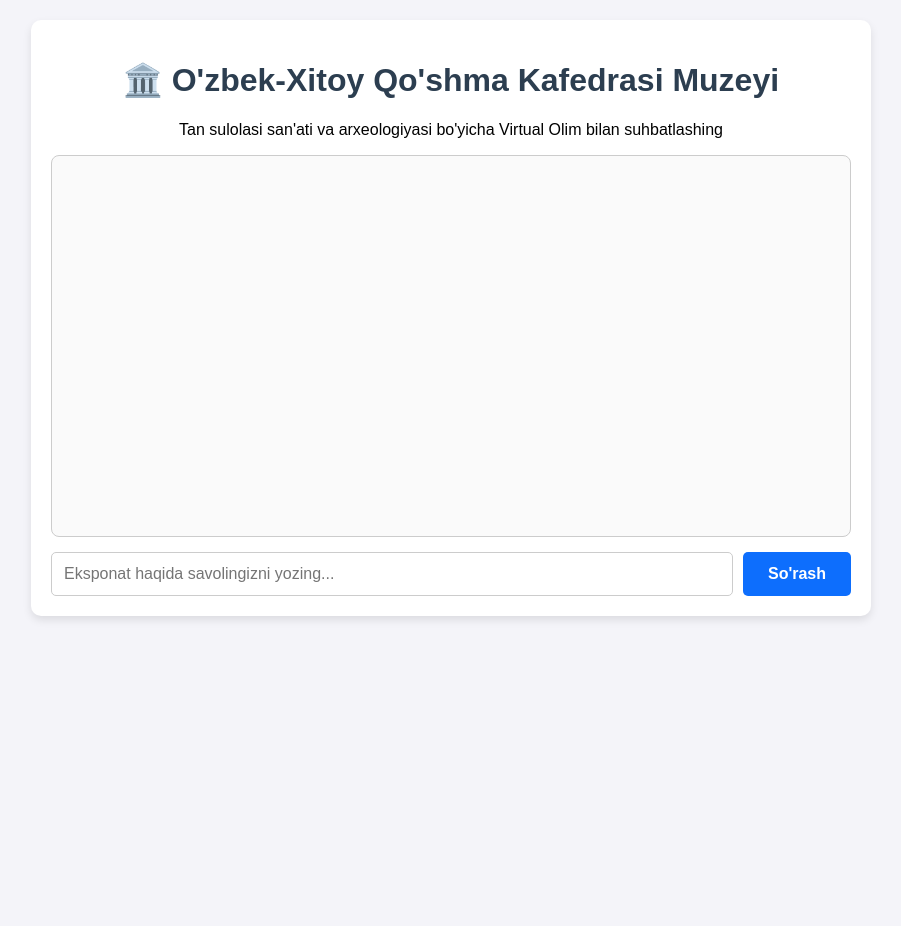
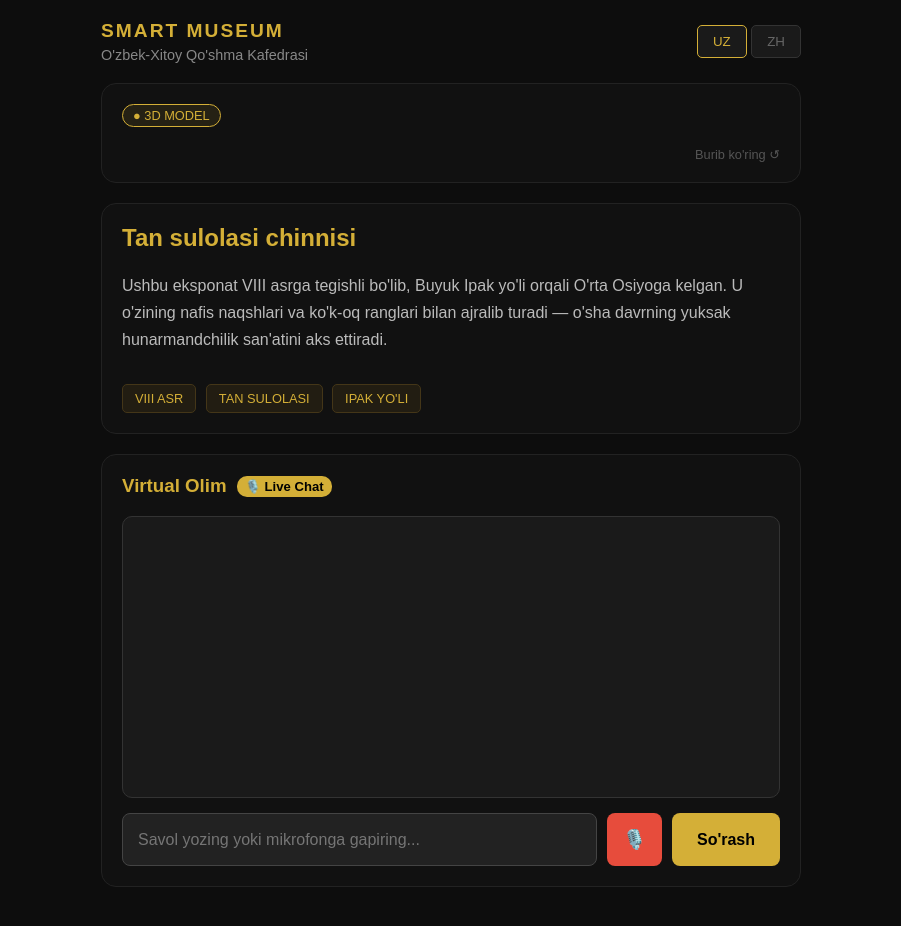
Before and after one commit to aiprogimini60-cmyk/smart-museum, a website: page public/index.html in a window 1280 px wide. Shown: the whole page, without its empty margins (189-1090 px from the left). Before the commit the page ends 800 px from the top, so only its background shows below. Drawn offline with Linux system fonts and the light colour scheme; some packages are replaced by stand-ins of ours; a script that the page names is missing.

Commit message:
Revamp index.html for Smart Museum theme
Updated title and styling for dark mode. Enhanced chat interface with new design elements.

```diff
--- a/public/index.html
+++ b/public/index.html
@@ -3,35 +3,133 @@
 <head>
     <meta charset="UTF-8">
     <meta name="viewport" content="width=device-width, initial-scale=1.0">
-    <title>Aqlli Muzey - Virtual Olim</title>
+    <title>Smart Museum</title>
+    <script type="module" src="https://ajax.googleapis.com/ajax/libs/model-viewer/3.4.0/model-viewer.min.js"></script>
     <style>
-        body { font-family: Arial, sans-serif; margin: 0; padding: 20px; background-color: #f4f4f9; text-align: center; }
-        .container { max-width: 800px; margin: auto; background: white; padding: 20px; border-radius: 10px; box-shadow: 0 4px 8px rgba(0,0,0,0.1); }
-        h1 { color: #2c3e50; }
-        #chat-box { height: 350px; overflow-y: auto; border: 1px solid #ccc; padding: 15px; margin-bottom: 15px; text-align: left; background: #fafafa; border-radius: 8px;}
-        .message { margin-bottom: 15px; padding: 10px; border-radius: 5px; line-height: 1.5;}
-        .user-msg { background: #d1e7dd; align-self: flex-end; border-left: 4px solid #0f5132;}
-        .ai-msg { background: #e2e3e5; border-left: 4px solid #41464b;}
+        body { background-color: #0d0d0d; color: #fff; font-family: sans-serif; margin: 0; padding: 20px; }
+        .container { max-width: 700px; margin: 0 auto; }
+        header { display: flex; justify-content: space-between; align-items: center; margin-bottom: 20px; }
+        .title { color: #d4af37; font-weight: bold; font-size: 1.2em; letter-spacing: 2px;}
+        .subtitle { color: #888; font-size: 0.9em; margin-top: 5px;}
+        .lang-btn { background: #1a1a1a; color: #666; border: 1px solid #333; padding: 8px 15px; border-radius: 5px; cursor: pointer;}
+        .lang-btn.active { color: #d4af37; border-color: #d4af37; }
+
+        .card { background-color: #111; border-radius: 15px; padding: 20px; margin-bottom: 20px; border: 1px solid #222; }
+        .tag-model { color: #d4af37; font-size: 0.8em; margin-bottom: 10px; border: 1px solid #d4af37; display: inline-block; padding: 3px 10px; border-radius: 15px; background: rgba(212, 175, 55, 0.1);}
+
+        model-viewer { width: 100%; height: 400px; outline: none; background-color: #111;}
+
+        .tag { background: #221d12; color: #d4af37; padding: 6px 12px; border-radius: 5px; font-size: 0.8em; display: inline-block; margin-right: 5px; margin-top: 15px; border: 1px solid #443618;}
+
+        /* Chat va Mikrofon dizayni */
+        .chat-box { height: 250px; overflow-y: auto; background: #1a1a1a; padding: 15px; border-radius: 10px; margin-bottom: 15px; border: 1px solid #333;}
+        .msg { margin-bottom: 15px; padding: 12px; border-radius: 8px; font-size: 0.95em; line-height: 1.5; }
+        .user-msg { background: #222; border-left: 3px solid #d4af37; }
+        .ai-msg { background: #151515; border-left: 3px solid #0d6efd; color: #ddd;}
+
         .input-group { display: flex; gap: 10px; }
-        input[type="text"] { flex: 1; padding: 12px; border: 1px solid #ccc; border-radius: 5px; font-size: 16px;}
-        button { padding: 12px 25px; background: #0d6efd; color: white; border: none; border-radius: 5px; cursor: pointer; font-size: 16px; font-weight: bold;}
-        button:hover { background: #0b5ed7; }
+        input { flex: 1; padding: 15px; border-radius: 8px; border: 1px solid #444; background: #222; color: #fff; outline: none; font-size: 1em;}
+        input:focus { border-color: #d4af37; }
+
+        button.text-btn { background: #d4af37; color: #000; font-weight: bold; border: none; padding: 15px 25px; border-radius: 8px; cursor: pointer; font-size: 1em; transition: 0.3s;}
+        button.text-btn:hover { background: #b8962e; }
+
+        button.mic-btn { background: #e74c3c; color: white; border: none; padding: 15px; border-radius: 8px; cursor: pointer; font-size: 1.2em; transition: 0.3s; display: flex; align-items: center; justify-content: center; width: 55px;}
+        button.mic-btn:hover { background: #c0392b; }
+        .recording { animation: pulse 1.5s infinite; background: #c0392b !important;}
+        @keyframes pulse { 0% { transform: scale(1); } 50% { transform: scale(1.05); } 100% { transform: scale(1); } }
     </style>
 </head>
 <body>
     <div class="container">
-        <h1>🏛️ O'zbek-Xitoy Qo'shma Kafedrasi Muzeyi</h1>
-        <p>Tan sulolasi san'ati va arxeologiyasi bo'yicha Virtual Olim bilan suhbatlashing</p>
+        <header>
+            <div>
+                <div class="title">SMART MUSEUM</div>
+                <div class="subtitle">O'zbek-Xitoy Qo'shma Kafedrasi</div>
+            </div>
+            <div>
+                <button class="lang-btn active">UZ</button>
+                <button class="lang-btn">ZH</button>
+            </div>
+        </header>
 
-        <div id="chat-box"></div>
+        <div class="card">
+            <div class="tag-model">● 3D MODEL</div>
+            <model-viewer src="https://modelviewer.dev/shared-assets/models/Astronaut.glb" auto-rotate camera-controls shadow-intensity="1"></model-viewer>
+            <div style="text-align: right; color: #555; font-size: 0.8em; margin-top: 10px;">Burib ko'ring ↺</div>
+        </div>
 
-        <div class="input-group">
-            <input type="text" id="question" placeholder="Eksponat haqida savolingizni yozing...">
-            <button onclick="askQuestion()">So'rash</button>
+        <div class="card">
+            <h2 style="color: #d4af37; margin-top: 0;">Tan sulolasi chinnisi</h2>
+            <p style="color: #bbb; line-height: 1.7; font-size: 1em;">Ushbu eksponat VIII asrga tegishli bo'lib, Buyuk Ipak yo'li orqali O'rta Osiyoga kelgan. U o'zining nafis naqshlari va ko'k-oq ranglari bilan ajralib turadi — o'sha davrning yuksak hunarmandchilik san'atini aks ettiradi.</p>
+            <div class="tag">VIII ASR</div>
+            <div class="tag">TAN SULOLASI</div>
+            <div class="tag">IPAK YO'LI</div>
+        </div>
+
+        <div class="card">
+            <h3 style="color: #d4af37; margin-top: 0; display: flex; align-items: center; gap: 10px;">
+                Virtual Olim <span style="font-size: 0.7em; background: #d4af37; color: #000; padding: 3px 8px; border-radius: 10px;">🎙️ Live Chat</span>
+            </h3>
+            <div class="chat-box" id="chat-box"></div>
+            <div class="input-group">
+                <input type="text" id="question" placeholder="Savol yozing yoki mikrofonga gapiring...">
+                <button class="mic-btn" id="mic-btn" onclick="startDictation()" title="Ovozli savol berish">🎙️</button>
+                <button class="text-btn" onclick="askQuestion()">So'rash</button>
+            </div>
         </div>
     </div>
 
     <script>
+        // 1. Matnni Ovozga aylantirish (AI javobini o'qish)
+        function gapir(matn) {
+            if ('speechSynthesis' in window) {
+                window.speechSynthesis.cancel();
+                const utterance = new SpeechSynthesisUtterance(matn);
+                utterance.lang = 'uz-UZ'; // O'zbek tili
+                utterance.rate = 1.0;
+                window.speechSynthesis.speak(utterance);
+            }
+        }
+
+        // 2. Ovozni Matnga aylantirish (Sening savolingni eshitish)
+        function startDictation() {
+            if (window.hasOwnProperty('webkitSpeechRecognition') || window.hasOwnProperty('SpeechRecognition')) {
+                const SpeechRecognition = window.SpeechRecognition || window.webkitSpeechRecognition;
+                const recognition = new SpeechRecognition();
+
+                recognition.lang = "uz-UZ"; // O'zbek tilida eshitadi
+                recognition.continuous = false;
+                recognition.interimResults = false;
+
+                const micBtn = document.getElementById('mic-btn');
+                micBtn.classList.add("recording");
+                micBtn.innerHTML = "🔴"; // Yonib o'chadigan qizil yozuv
+
+                recognition.start();
+
+                recognition.onresult = function(e) {
+                    micBtn.classList.remove("recording");
+                    micBtn.innerHTML = "🎙️";
+
+                    const aytilganGap = e.results[0][0].transcript;
+                    document.getElementById('question').value = aytilganGap;
+
+                    // Ovozni eshitib bo'lgach, avtomatik ravishda serverga yuboradi!
+                    askQuestion();
+                };
+
+                recognition.onerror = function(e) {
+                    micBtn.classList.remove("recording");
+                    micBtn.innerHTML = "🎙️";
+                    alert("Mikrofonda xatolik: Eshitilmadi yoki brauzerda ruxsat yo'q.");
+                };
+            } else {
+                alert("Kechirasiz, brauzeringiz mikrofonni qo'llab-quvvatlamaydi (Google Chrome ishlating).");
+            }
+        }
+
+        // 3. Serverga so'rov yuborish (Yozma va Ovozli yuborish uchun umumiy)
         async function askQuestion() {
             const input = document.getElementById('question');
             const chatBox = document.getElementById('chat-box');
@@ -39,17 +137,16 @@
 
             if (!text) return;
 
-            // Foydalanuvchi savolini chiqarish
-            chatBox.innerHTML += `<div class="message user-msg"><b>Siz:</b> ${text}</div>`;
+            // Foydalanuvchi xabarini chiqarish
+            chatBox.innerHTML += `<div class="msg user-msg"><b>Siz:</b> ${text}</div>`;
             input.value = '';
 
-            // Kutish xabarini chiqarish
             const loadingId = 'loading-' + Date.now();
-            chatBox.innerHTML += `<div class="message ai-msg" id="${loadingId}"><i>⏳ Olim javob tayyorlamoqda...</i></div>`;
+            chatBox.innerHTML += `<div class="msg ai-msg" id="${loadingId}"><i>⏳ Olim javob tayyorlamoqda...</i></div>`;
             chatBox.scrollTop = chatBox.scrollHeight;
 
             try {
-                // Serverga so'rov yuborish
+                // Serverdagi Gemini'ga ulanish
                 const response = await fetch('/api/ask', {
                     method: 'POST',
                     headers: { 'Content-Type': 'application/json' },
@@ -57,20 +154,24 @@
                 });
 
                 const data = await response.json();
-                document.getElementById(loadingId).remove(); // Kutish xabarini o'chirish
+                document.getElementById(loadingId).remove();
 
                 if (data.error) throw new Error(data.error);
 
-                // AI javobini chiqarish
-                chatBox.innerHTML += `<div class="message ai-msg"><b>Virtual Olim:</b> ${data.answer}</div>`;
+                // AI javobini ekranga yozish
+                chatBox.innerHTML += `<div class="msg ai-msg"><b>Virtual Olim:</b> ${data.answer}</div>`;
+
+                // ENG ASOSIYSI: AI javobini ovoz chiqarib o'qish!
+                gapir(data.answer);
+
             } catch (err) {
                 document.getElementById(loadingId).remove();
-                chatBox.innerHTML += `<div class="message ai-msg" style="color:red;"><b>Xatolik yuz berdi:</b> ${err.message}</div>`;
+                chatBox.innerHTML += `<div class="msg ai-msg" style="color:#ff6b6b;"><b>Xatolik yuz berdi:</b> ${err.message}</div>`;
             }
             chatBox.scrollTop = chatBox.scrollHeight;
         }
 
-        // Enter bosilganda ham ishlaydigan qilish
+        // Klaviatura Enter tugmasi bosilganda ham ishlashi uchun
         document.getElementById("question").addEventListener("keypress", function(event) {
             if (event.key === "Enter") {
                 event.preventDefault();
```
